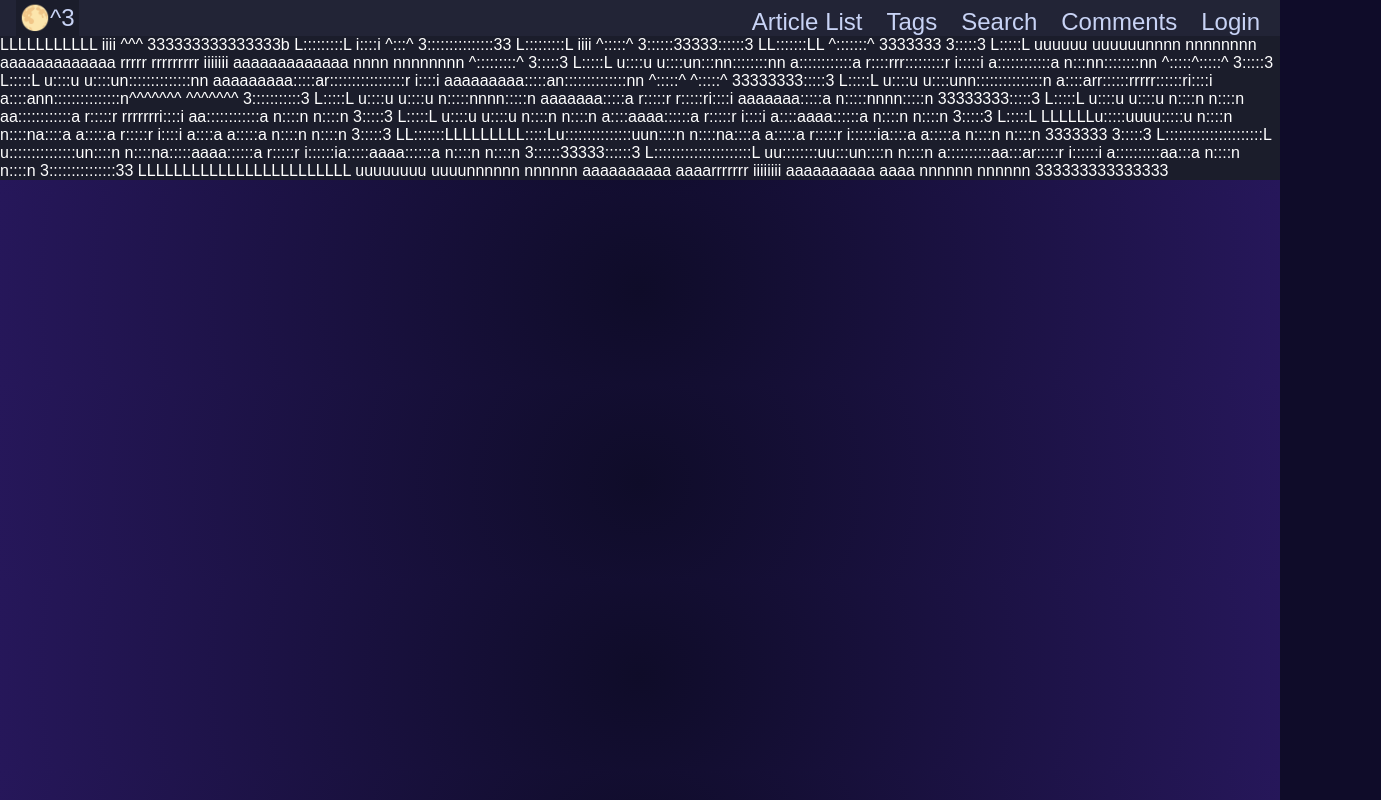
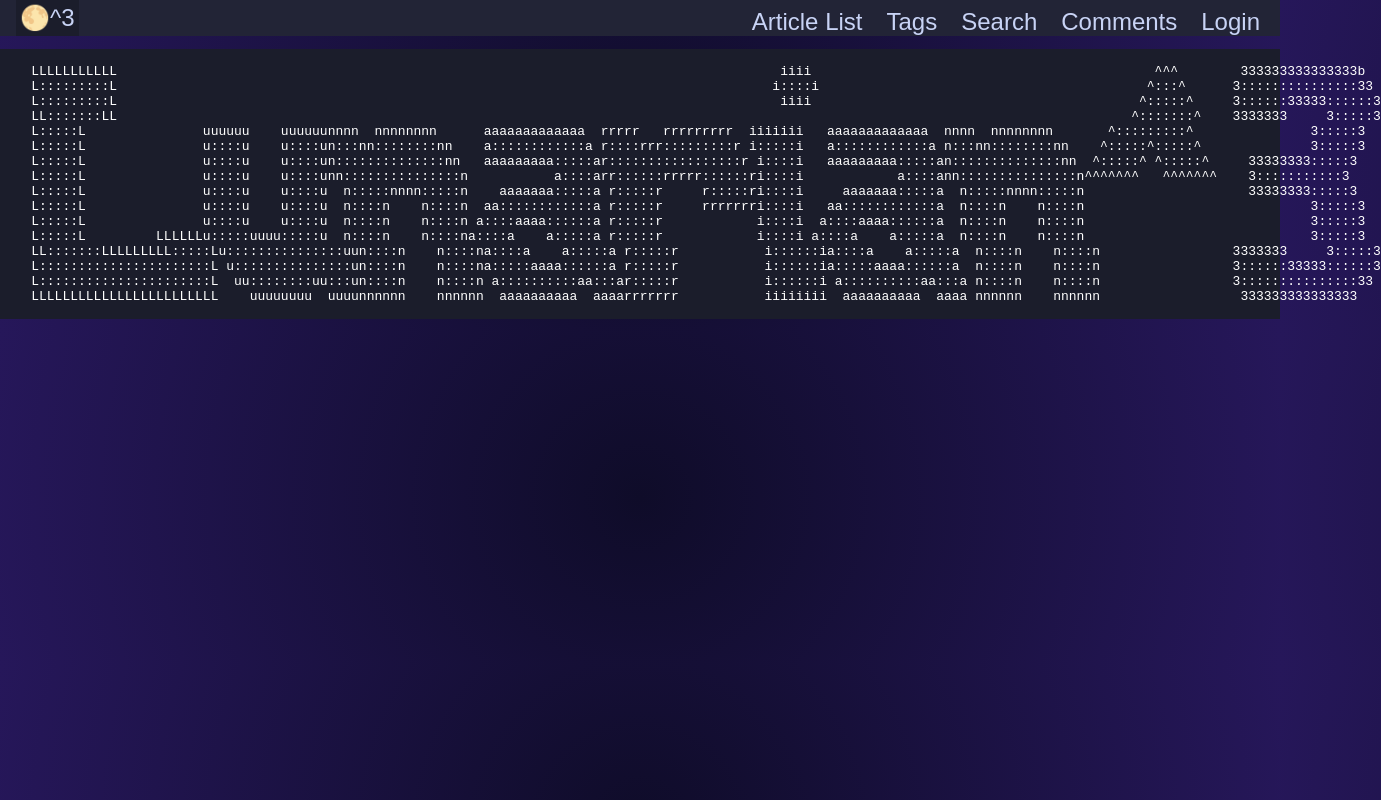
Before and after one commit to LunarianCubed/4610Project, a React (Create React App) app: page / in a window 1280 px wide. Shown: the whole page, 1381 px wide, since content can reach past the window. Built offline with nearby package versions, Linux system fonts and the light colour scheme.

Commit message:
make cube?

```diff
--- a/src/pages/Home.js
+++ b/src/pages/Home.js
@@ -26,7 +26,9 @@ export default function Home(){
     return (
         <div className = "Home">
             <div>
+                <pre>
                 <React.Fragment>{L}</React.Fragment>
+                </pre>
                 <Cube />
             </div>
         </div>
```
